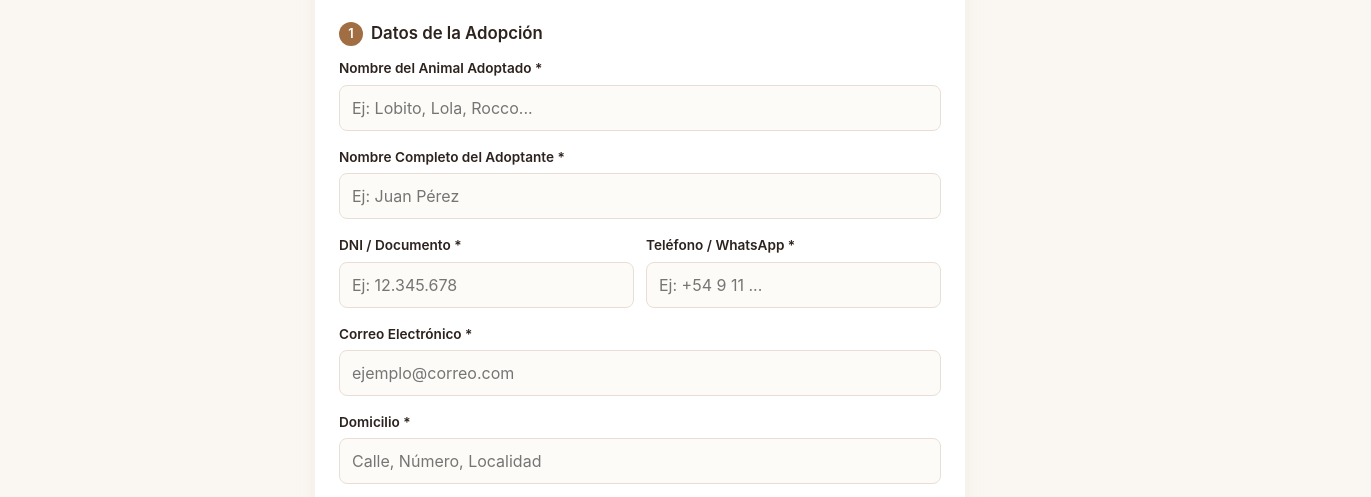
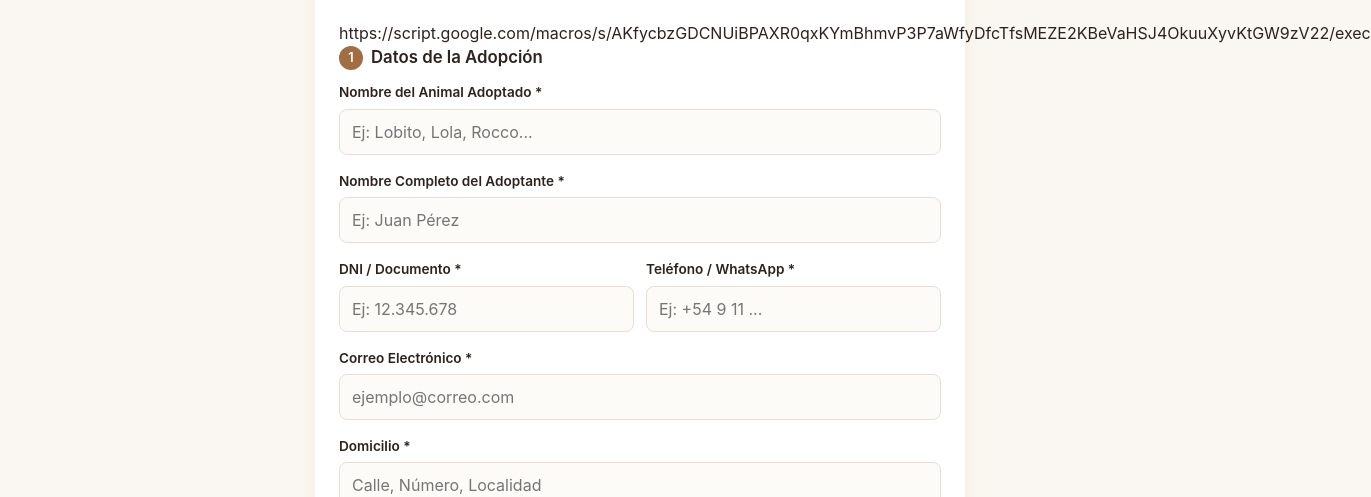
Before and after one commit to proyectopatitasac/proyecto-patitas-firma, a plain HTML site: page index.html in a window 1280 px wide. Shown: the part 256-753 px from the top of the page, 1371 px wide, since content can reach past the window. Drawn offline with Linux system fonts and the light colour scheme.

Commit message:
Update index.html

```diff
--- a/index.html
+++ b/index.html
@@ -310,7 +310,7 @@
         <p>Compromiso de Adopción Responsable</p>
     </div>
 
-    <form id="contract-form" class="no-print">
+    https://script.google.com/macros/s/AKfycbzGDCNUiBPAXR0qxKYmBhmvP3P7aWfyDfcTfsMEZE2KBeVaHSJ4OkuuXyvKtGW9zV22/exec
         <div class="section-title"><span>1</span> Datos de la Adopción</div>
 
         <div class="form-group">
```
